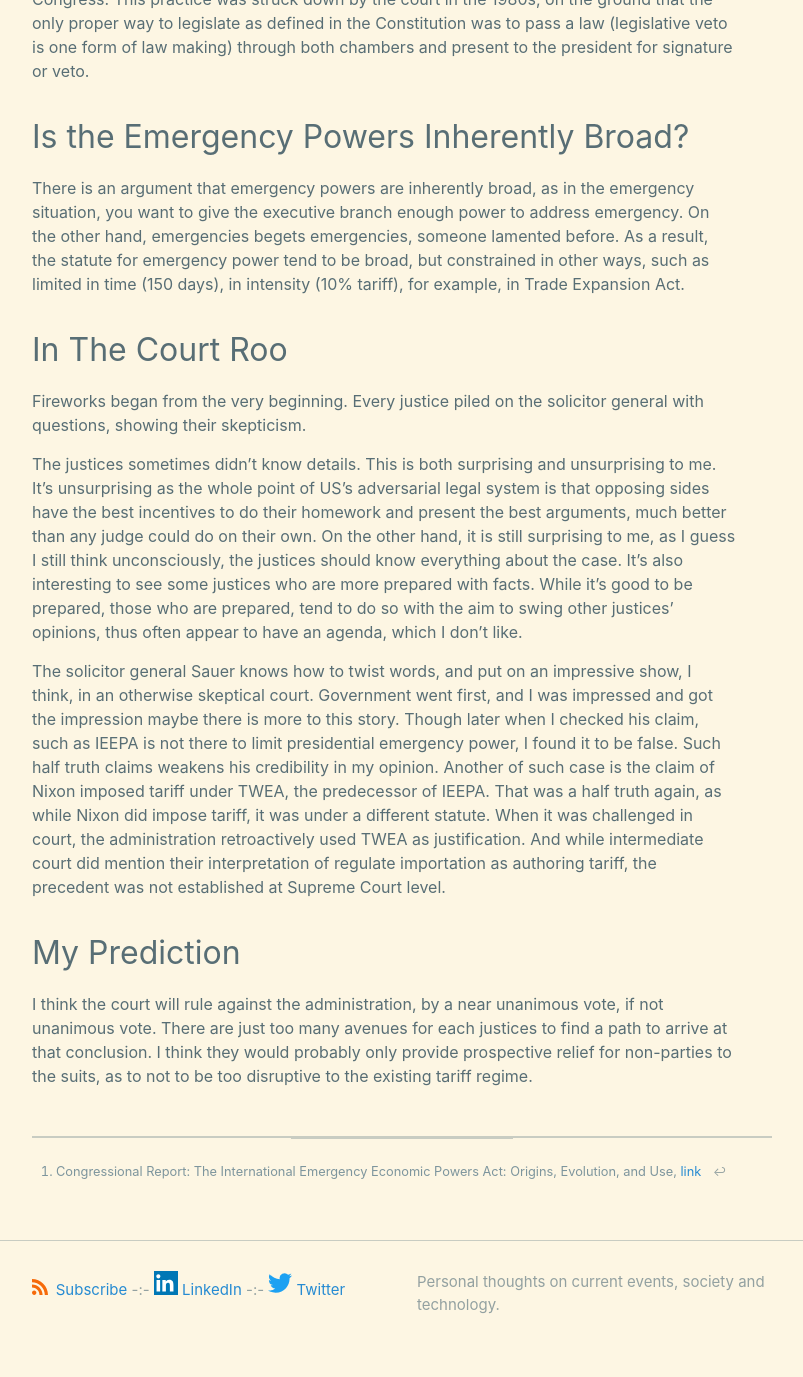
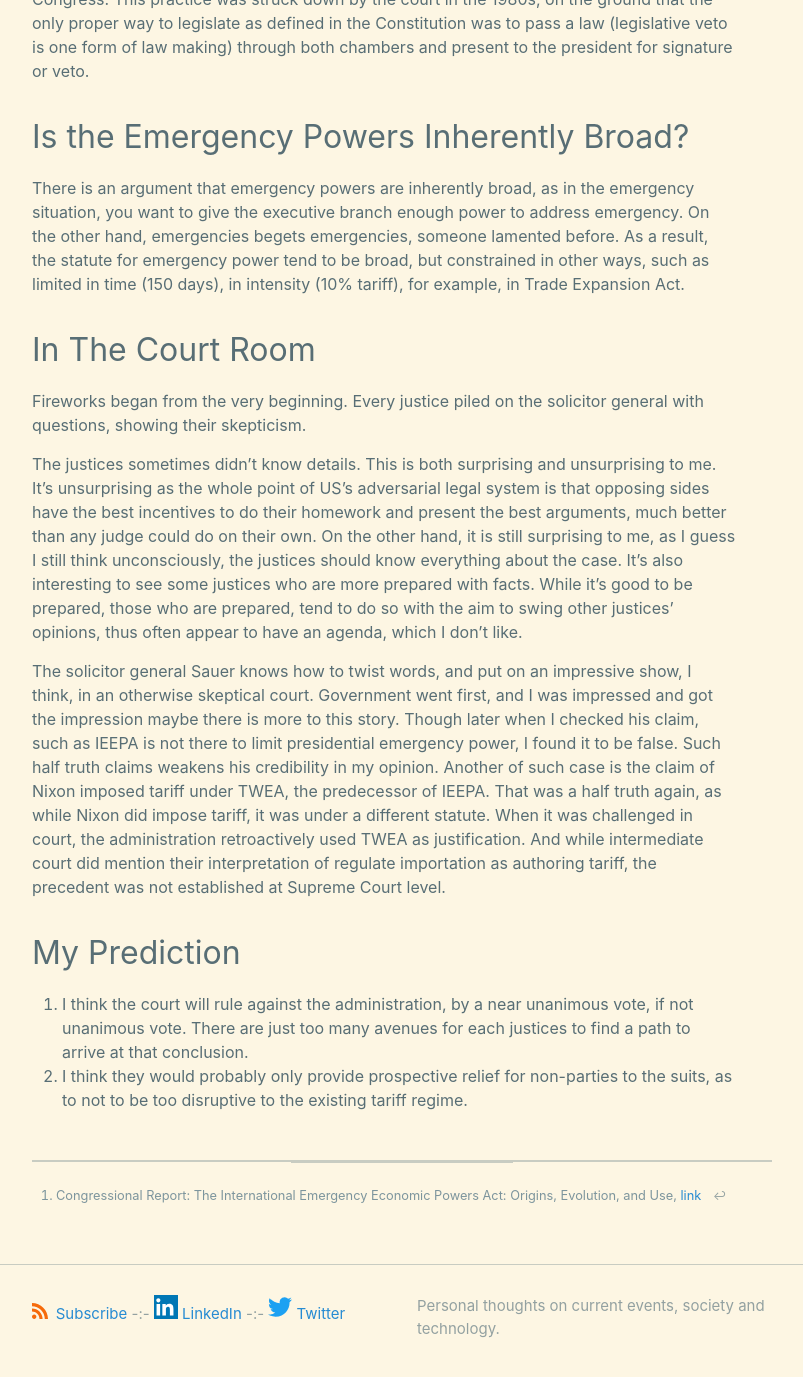
Before and after one commit to xianxu/xianxu.github.io, a Jekyll site: the page built from _posts/2025-11-06-trump-tariff.markdown, in a window 1280 px wide and 1400 px high, scrolled down 3738 px. Shown: the top 1377 px of the window, without its empty margins (238-1041 px from the left). Built offline with Jekyll 4.4.1, drawn with Linux system fonts in a browser that asks for light colours; comment, search, counter and statistics services are not loaded.

Commit message:
Sync latest _posts from remote land

```diff
--- a/_posts/2025-11-06-trump-tariff.markdown
+++ b/_posts/2025-11-06-trump-tariff.markdown
@@ -68,7 +68,7 @@ And there was discussion around defunct practice of legislative veto, where one
 
 There is an argument that emergency powers are inherently broad, as in the emergency situation, you want to give the executive branch enough power to address emergency. On the other hand, emergencies begets emergencies, someone lamented before. As a result, the statute for emergency power tend to be broad, but constrained in other ways, such as limited in time (150 days), in intensity (10% tariff), for example, in Trade Expansion Act.
 
-## In The Court Roo
+## In The Court Room
 
 Fireworks began from the very beginning. Every justice piled on the solicitor general with questions, showing their skepticism.
 
```
Also changed, not shown: other parts of _posts/2025-11-06-trump-tariff.markdown (+2 -1 lines).
